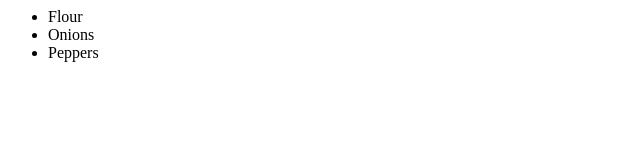
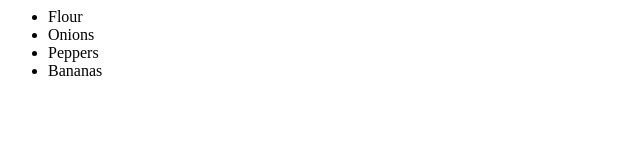
Before and after one commit to aryazar86/shoppinglist, a plain HTML site: page index.html in a window 1280 px wide. Shown: the full height of the page, 0-640 px from the left. Drawn offline with Linux system fonts and the light colour scheme.

Commit message:
Adding bananas to our list

```diff
--- a/index.html
+++ b/index.html
@@ -4,6 +4,7 @@
 			<li>Flour</li>
 			<li>Onions</li>
 			<li>Peppers</li>
+			<li>Bananas</li>
 		</ul>
 	</body>
 </html>
```
